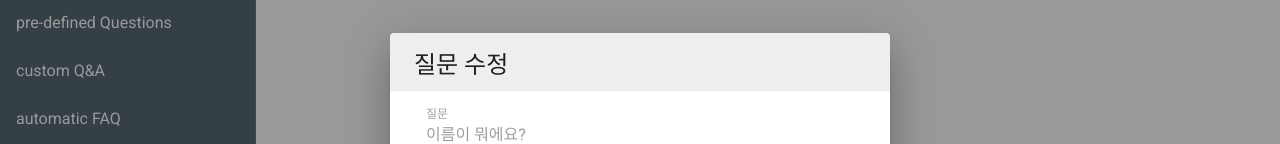
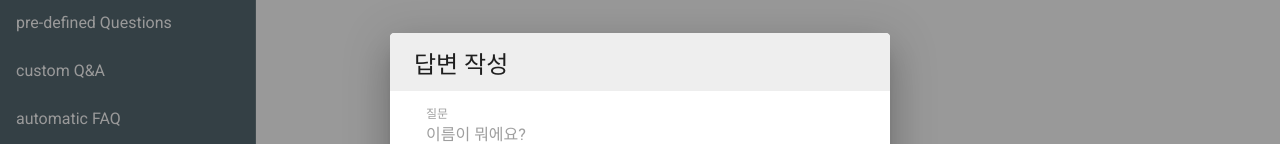
Before and after one commit to MJJbot/Proto1-Frontend, a Vue app: page /predefinedQA in a window 1280 px wide. Both pictures are taken after a click on the button 1155 px from the left and 462 px from the top of the page. Shown: the part 161-305 px from the top of the page. Built offline with nearby package versions, Linux system fonts and the light colour scheme; what vue-cookies, vue-icon would draw is missing.

Commit message:
Add files via upload

```diff
--- a/src/views/Home.vue
+++ b/src/views/Home.vue
@@ -3,7 +3,6 @@
    <v-app light>
     <v-content>
       <v-container fill-height>
-        <!-- <v-parallax src="../assets/img.png" height="600"> -->
           <v-layout
             column
             align-center
@@ -38,7 +37,6 @@
 
 
           </v-layout>
-        <!-- </v-parallax> -->
       </v-container>
 
     </v-content>
--- a/src/views/predefinedQA.vue
+++ b/src/views/predefinedQA.vue
@@ -37,7 +37,7 @@
                 <v-dialog v-model="dialog" max-width="500px">
                   <v-card>
                     <v-card-title class="headline grey lighten-3">
-                      <span class="headline">{{ formTitle }}</span>
+                      <span class="headline">답변 작성</span>
                     </v-card-title>
 
                     <v-card-text>
@@ -170,11 +170,6 @@
       },
       datas:[],}),
 
-    computed: {
-      formTitle () {
-        return this.editedIndex === -1 ? '질문 추가' : '질문 수정'
-      },
-    },
 
     watch: {
       dialog (val) {
@@ -241,9 +236,6 @@
       closeChatting(){
         this.isOpen = false
       }
-      // sendMessage () {
-      //   this.message = ''
-      // }
     }
   }
 
--- a/src/views/twitchCommand.vue
+++ b/src/views/twitchCommand.vue
@@ -33,12 +33,9 @@
                 ></v-divider>
                 <v-toolbar-text>트위치 명령어의 답변을 설정해주세요. 같은 종류의 질문은 자동으로 인식합니다.</v-toolbar-text>
                 <v-dialog v-model="dialog" max-width="500px">
-                  <!-- <template v-slot:activator="{ on }">
-                    <v-btn color="primary" dark class="mb-2" v-on="on">질문 추가</v-btn>
-                  </template> -->
                   <v-card>
                     <v-card-title class="headline grey lighten-3">
-                      <span class="headline">{{ formTitle }}</span>
+                      <span class="headline">명령어 답변 포맷 수정</span>
                     </v-card-title>
 
                     <v-card-text>
@@ -159,12 +156,6 @@
       },
       datas:[],}),
 
-    computed: {
-      formTitle () {
-        return this.editedIndex === -1 ? '질문 추가' : '명령어 답변 포맷 수정'
-      },
-    },
-
     watch: {
       dialog (val) {
         val || this.close()
```
